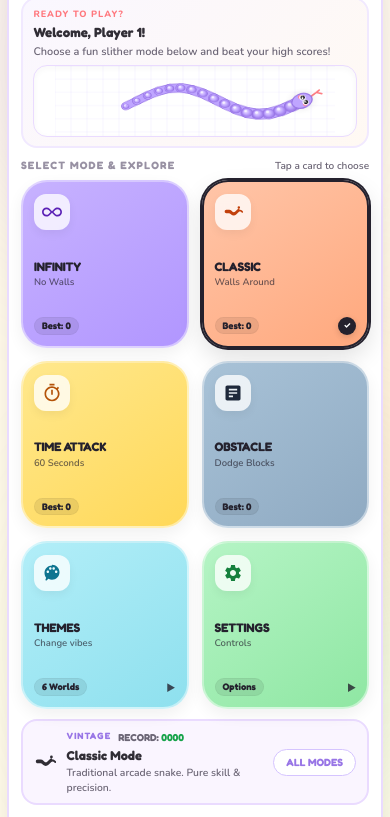
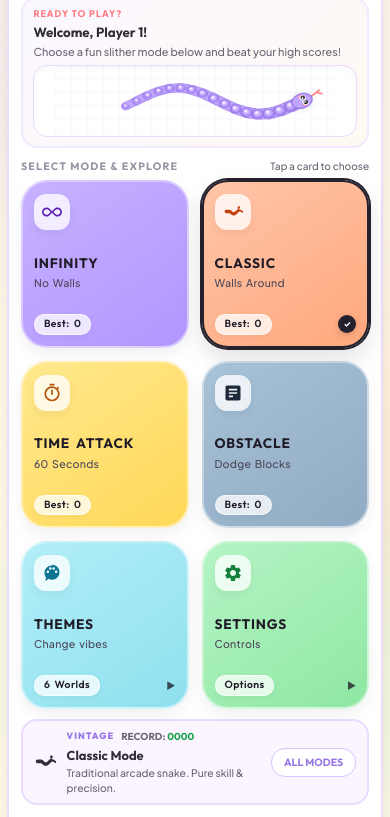
Before and after one commit to ganeshkumar1887/neon-snake-game, a plain HTML site: page index.html in a window 390 px wide. Shown: the part 77-894 px from the top of the page. Drawn offline with nearby package versions, Linux system fonts and the light colour scheme.

Commit message:
Upgrade to Outfit and Plus Jakarta Sans for crisp mobile readability and open word spacing

```diff
--- a/css/responsive.css
+++ b/css/responsive.css
@@ -372,19 +372,29 @@
   }
 
   .card-title {
-    font-size: 0.88rem;
-    line-height: 1.15;
+    font-size: 0.98rem;
+    font-weight: 700;
+    letter-spacing: 0.8px;
+    word-spacing: 3px;
+    line-height: 1.2;
   }
 
   .card-desc {
-    font-size: 0.68rem;
-    line-height: 1.2;
+    font-size: 0.76rem;
+    font-weight: 500;
+    color: #4D4759;
+    letter-spacing: 0.25px;
+    word-spacing: 1.5px;
+    line-height: 1.25;
   }
 
   .card-badge, .card-badge-pill {
-    font-size: 0.68rem;
-    padding: 2px 7px;
-    border-radius: 9px;
+    font-size: 0.74rem;
+    font-weight: 600;
+    padding: 3px 9px;
+    border-radius: 10px;
+    letter-spacing: 0.4px;
+    word-spacing: 2px;
   }
 
   .card-check {
--- a/css/style.css
+++ b/css/style.css
@@ -68,9 +68,9 @@
   --neon-gold: #F59E0B;
   --neon-gold-glow: rgba(245, 158, 11, 0.35);
 
-  /* Typography */
-  --font-display: 'Fredoka', 'Nunito', system-ui, -apple-system, sans-serif;
-  --font-body: 'Nunito', 'Fredoka', system-ui, -apple-system, sans-serif;
+  /* Typography: Professional Modern Gaming Sans */
+  --font-display: 'Outfit', 'Plus Jakarta Sans', system-ui, -apple-system, sans-serif;
+  --font-body: 'Plus Jakarta Sans', 'Outfit', system-ui, -apple-system, sans-serif;
 
   /* Shadows */
   --shadow-sm: 0 4px 10px rgba(48, 45, 53, 0.05);
@@ -307,7 +307,8 @@ html, body {
   font-weight: 800;
   line-height: 1.1;
   color: var(--color-dark);
-  letter-spacing: -0.5px;
+  letter-spacing: 0.5px;
+  word-spacing: 2px;
 }
 
 .game-subtag {
@@ -545,20 +546,27 @@ html, body {
 
 .card-title {
   font-family: var(--font-display);
-  font-size: 0.96rem;
-  font-weight: 800;
-  color: #24212D;
-  margin: 0;
-  line-height: 1.15;
-  letter-spacing: -0.2px;
-}
-
-.card-desc {
-  font-size: 0.72rem;
-  font-weight: 600;
-  color: rgba(36, 33, 45, 0.68);
+  font-size: 1.04rem;
+  font-weight: 700;
+  color: #1F1B27;
   margin: 0;
   line-height: 1.2;
+  letter-spacing: 0.8px;
+  word-spacing: 3px;
+  text-transform: uppercase;
+  -webkit-font-smoothing: antialiased;
+}
+
+.card-desc {
+  font-family: var(--font-body);
+  font-size: 0.8rem;
+  font-weight: 500;
+  color: #4D4759;
+  margin: 3px 0 0 0;
+  line-height: 1.25;
+  letter-spacing: 0.25px;
+  word-spacing: 1.5px;
+  -webkit-font-smoothing: antialiased;
 }
 
 .card-bottom {
@@ -570,15 +578,19 @@ html, body {
 
 .card-badge, .card-badge-pill {
   font-family: var(--font-display);
-  font-size: 0.72rem;
-  font-weight: 700;
-  padding: 3px 9px;
-  border-radius: 10px;
-  background: rgba(0, 0, 0, 0.08);
-  color: #24212D;
-  border: 1px solid rgba(0, 0, 0, 0.04);
+  font-size: 0.78rem;
+  font-weight: 600;
+  padding: 4px 10px;
+  border-radius: 12px;
+  background: rgba(255, 255, 255, 0.75);
+  color: #1F1B27;
+  border: 1px solid rgba(255, 255, 255, 0.65);
+  box-shadow: 0 2px 6px rgba(0, 0, 0, 0.04);
+  letter-spacing: 0.4px;
+  word-spacing: 2px;
   line-height: 1.2;
   width: fit-content;
+  -webkit-font-smoothing: antialiased;
 }
 
 .card-check {
--- a/index.html
+++ b/index.html
@@ -8,10 +8,10 @@
   <link rel="icon" type="image/svg+xml" href="assets/favicon.svg">
   <title>NEON SNAKE – Casual Arcade Game</title>
 
-  <!-- Google Fonts: Friendly Rounded Fredoka & Nunito -->
+  <!-- Google Fonts: Modern Professional Gaming Typography (Outfit & Plus Jakarta Sans) -->
   <link rel="preconnect" href="https://fonts.googleapis.com">
   <link rel="preconnect" href="https://fonts.gstatic.com" crossorigin>
-  <link href="https://fonts.googleapis.com/css2?family=Fredoka:wght@400;500;600;700&family=Nunito:wght@600;700;800;900&display=swap" rel="stylesheet">
+  <link href="https://fonts.googleapis.com/css2?family=Outfit:wght@500;600;700;800&family=Plus+Jakarta+Sans:wght@500;600;700;800&family=Fredoka:wght@500;600;700&display=swap" rel="stylesheet">
 
   <link rel="stylesheet" href="css/style.css?v=10.0">
   <link rel="stylesheet" href="css/responsive.css?v=10.0">
```
